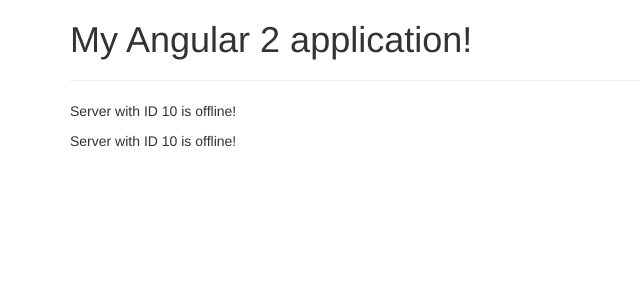
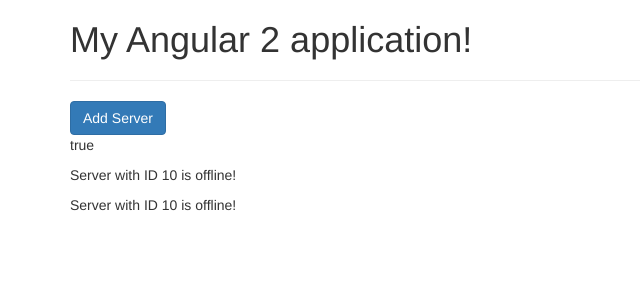
Before and after one commit to garthtee/angular-first-app, an Angular app: page / in a window 1280 px wide. Shown: the top 300 px of the page, without its empty margins (0-640 px from the left). Built offline with nearby package versions, Linux system fonts and the light colour scheme.

Commit message:
Added bootstrap button and timer method.

```diff
--- a/src/app/servers/servers.component.html
+++ b/src/app/servers/servers.component.html
@@ -1,2 +1,4 @@
+<button class="btn btn-primary" [disabled]="!allowNewServer" (click)="onCreateServer()">Add Server</button>
+<p [innerText]="allowNewServer"></p>
 <app-server></app-server>
 <app-server></app-server>
--- a/src/app/servers/servers.component.ts
+++ b/src/app/servers/servers.component.ts
@@ -7,9 +7,18 @@
 })
 export class ServersComponent implements OnInit {
 
-  constructor() { }
+  allowNewServer = false;
+
+  constructor() {
+    setTimeout(() => {
+      this.allowNewServer = true;
+    } , 2000);
+   }
 
   ngOnInit() {
   }
 
+  onCreateServer() {
+    alert("Clicked!");
+  }
 }
```
